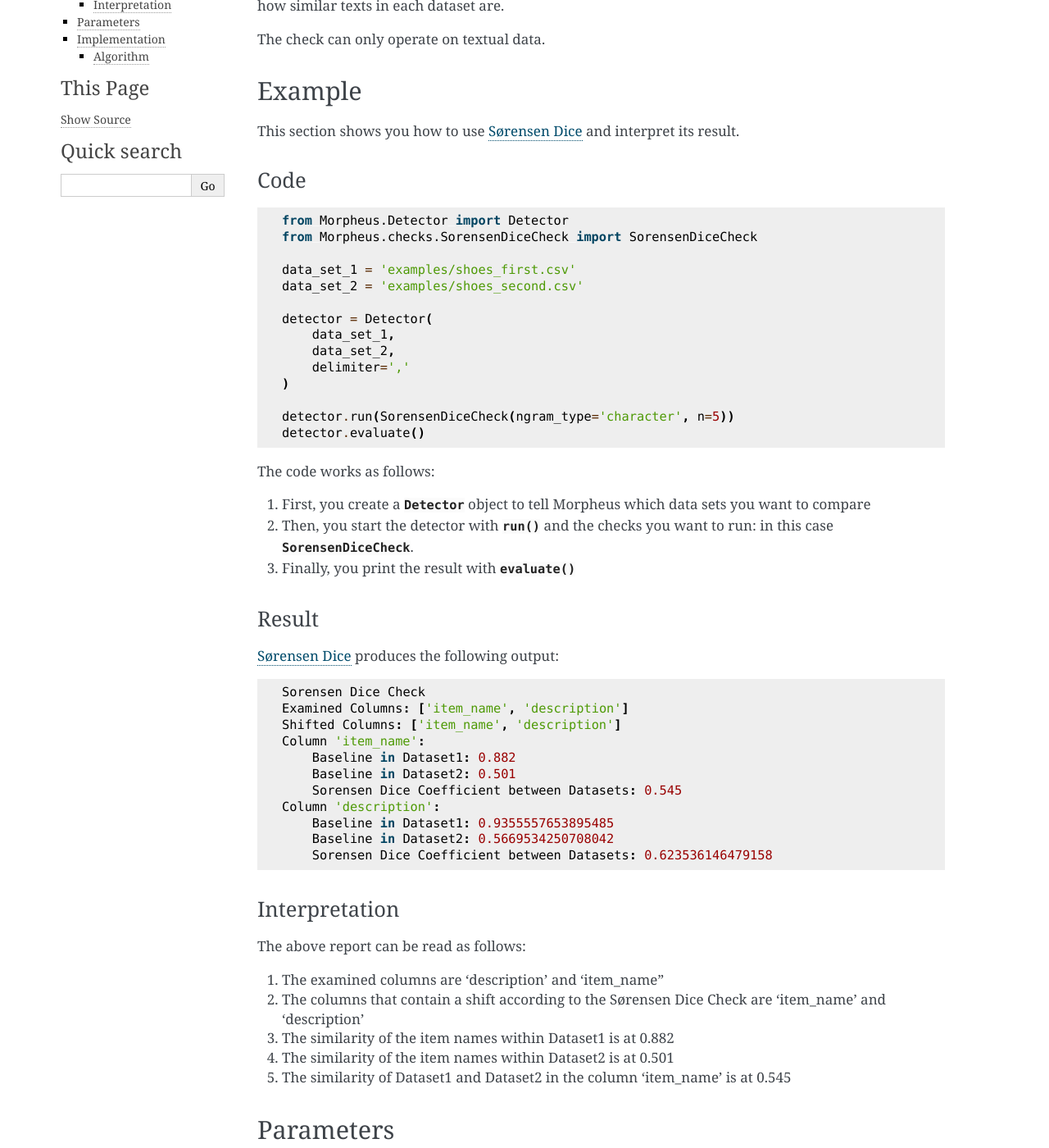
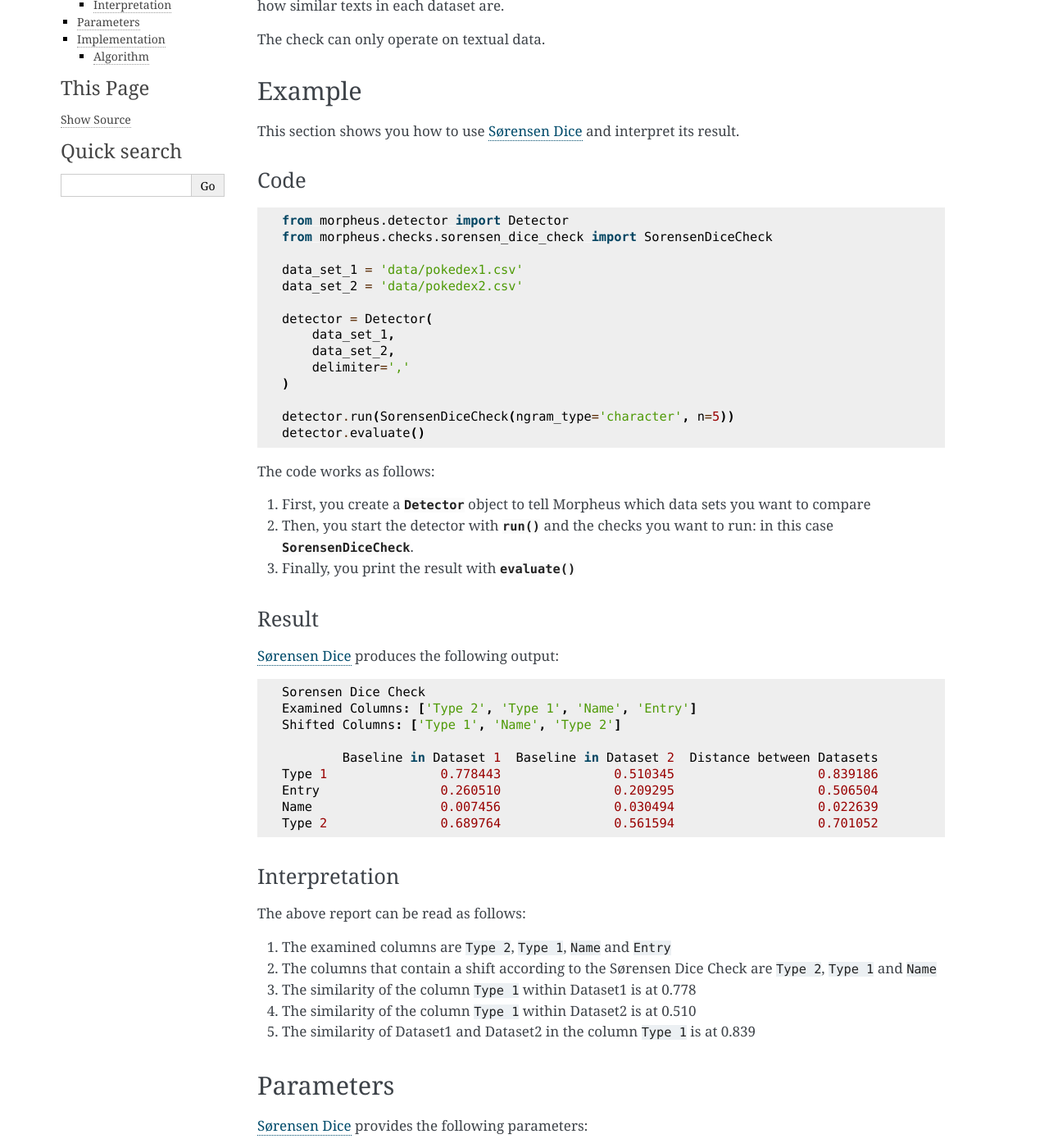
Before and after one commit to hpi-bp1819-naumann/shift-detector, a Sphinx documentation site: the page built from docs/source/checks/sorensen_dice.rst, in a window 1280 px wide and 1400 px high, scrolled down 204 px. Shown: the whole window at 82% size. Built offline with Sphinx 7.4.7, drawn with Linux system fonts in a browser that asks for light colours.

Commit message:
update example of Sorensen Dice Check in documentation

```diff
--- a/docs/source/checks/sorensen_dice.rst
+++ b/docs/source/checks/sorensen_dice.rst
@@ -21,11 +21,11 @@ Code
 
 ::
 
-    from Morpheus.Detector import Detector
-    from Morpheus.checks.SorensenDiceCheck import SorensenDiceCheck
+    from morpheus.detector import Detector
+    from morpheus.checks.sorensen_dice_check import SorensenDiceCheck
 
-    data_set_1 = 'examples/shoes_first.csv'
-    data_set_2 = 'examples/shoes_second.csv'
+    data_set_1 = 'data/pokedex1.csv'
+    data_set_2 = 'data/pokedex2.csv'
 
     detector = Detector(
         data_set_1,
@@ -54,27 +54,25 @@ Result
 ::
 
     Sorensen Dice Check
-    Examined Columns: ['item_name', 'description']
-    Shifted Columns: ['item_name', 'description']
-    Column 'item_name':
-        Baseline in Dataset1: 0.882
-        Baseline in Dataset2: 0.501
-        Sorensen Dice Coefficient between Datasets: 0.545
-    Column 'description':
-        Baseline in Dataset1: 0.9355557653895485
-        Baseline in Dataset2: 0.5669534250708042
-        Sorensen Dice Coefficient between Datasets: 0.623536146479158
+    Examined Columns: ['Type 2', 'Type 1', 'Name', 'Entry']
+    Shifted Columns: ['Type 1', 'Name', 'Type 2']
+
+            Baseline in Dataset 1  Baseline in Dataset 2  Distance between Datasets
+    Type 1               0.778443               0.510345                   0.839186
+    Entry                0.260510               0.209295                   0.506504
+    Name                 0.007456               0.030494                   0.022639
+    Type 2               0.689764               0.561594                   0.701052
 
 Interpretation
 ++++++++++++++
 
 The above report can be read as follows:
 
-1. The examined columns are 'description' and 'item_name"
-2. The columns that contain a shift according to the Sørensen Dice Check are 'item_name' and 'description'
-3. The similarity of the item names within Dataset1 is at 0.882
-4. The similarity of the item names within Dataset2 is at 0.501
-5. The similarity of Dataset1 and Dataset2 in the column 'item_name' is at 0.545
+1. The examined columns are ``Type 2``, ``Type 1``, ``Name`` and ``Entry``
+2. The columns that contain a shift according to the Sørensen Dice Check are ``Type 2``, ``Type 1`` and ``Name``
+3. The similarity of the column ``Type 1`` within Dataset1 is at 0.778
+4. The similarity of the column ``Type 1`` within Dataset2 is at 0.510
+5. The similarity of Dataset1 and Dataset2 in the column ``Type 1`` is at 0.839
 
 
 Parameters
```
